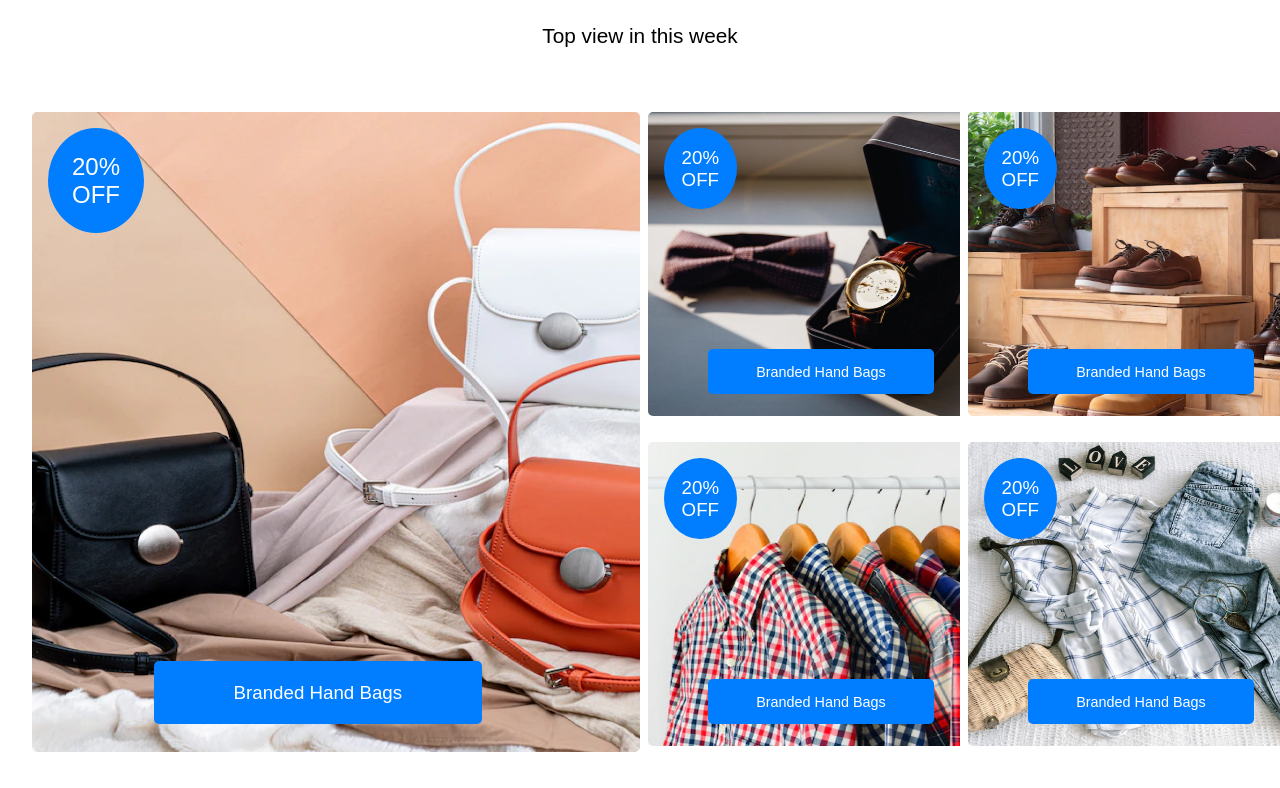
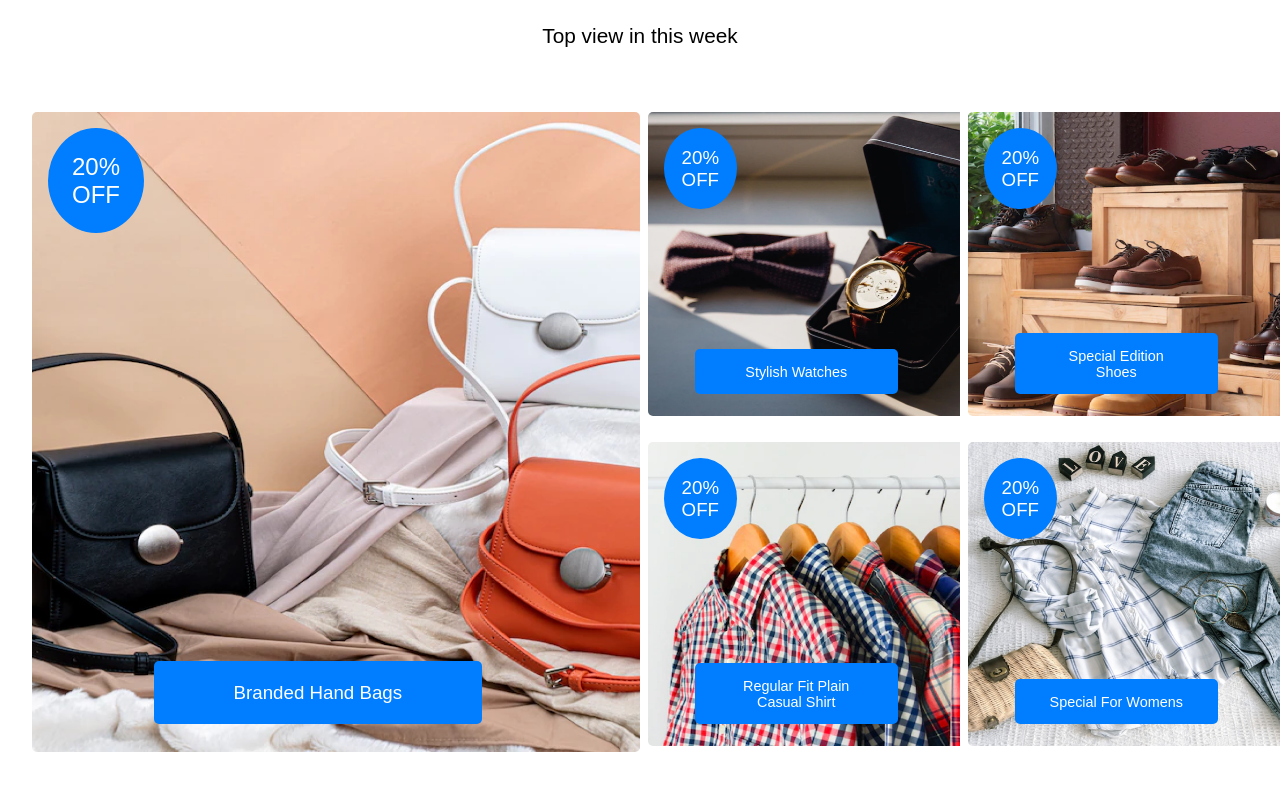
Before and after one commit to Snesh07/startxlabs_assignment, a React (Create React App) app: page / in a window 1280 px wide. Shown: the part 600-1388 px from the top of the page. Built offline with nearby package versions, Linux system fonts and the light colour scheme.

Commit message:
fix: item names

```diff
--- a/src/components/NewArrivals.js
+++ b/src/components/NewArrivals.js
@@ -35,7 +35,7 @@ function New_arrivals() {
                                 <h3>20% <br /> OFF</h3>
                             </div>
                             <div className='new_arrival_right_itemName'>
-                                <p>Branded Hand Bags</p>
+                                <p>Stylish Watches</p>
                             </div>
                         </div>
 
@@ -45,7 +45,7 @@ function New_arrivals() {
                                 <h3>20% <br /> OFF</h3>
                             </div>
                             <div className='new_arrival_right_itemName'>
-                                <p>Branded Hand Bags</p>
+                                <p>Special Edition Shoes</p>
                             </div>
                         </div>
 
@@ -55,7 +55,7 @@ function New_arrivals() {
                                 <h3>20% <br /> OFF</h3>
                             </div>
                             <div className='new_arrival_right_itemName'>
-                                <p>Branded Hand Bags</p>
+                                <p>Regular Fit Plain Casual Shirt</p>
                             </div>
                         </div>
 
@@ -65,7 +65,7 @@ function New_arrivals() {
                                 <h3>20% <br /> OFF</h3>
                             </div>
                             <div className='new_arrival_right_itemName'>
-                                <p>Branded Hand Bags</p>
+                                <p>Special For Womens</p>
                             </div>
                         </div>
                     </div>
--- a/src/styles/NewArrivals.css
+++ b/src/styles/NewArrivals.css
@@ -144,7 +144,8 @@
     background-color: #017EFF;
     border-radius: 5px;
     bottom: 2rem;
-    left: 19.3%;
+    left: 15%;
+    right: 20%;
 }
 
 .new_arrival_right_itemName p {
@@ -152,5 +153,5 @@
     font-weight: 300;
     font-size: 0.9rem;
     text-align: center;
-    padding: 0rem 3rem;
+    padding: 0rem 2rem;
 }
```
